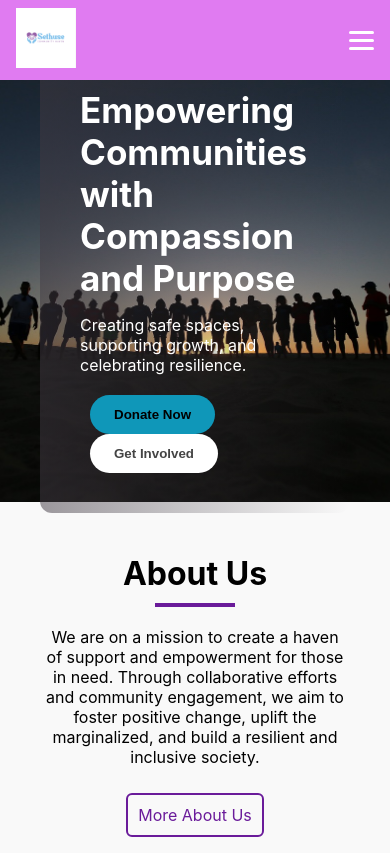
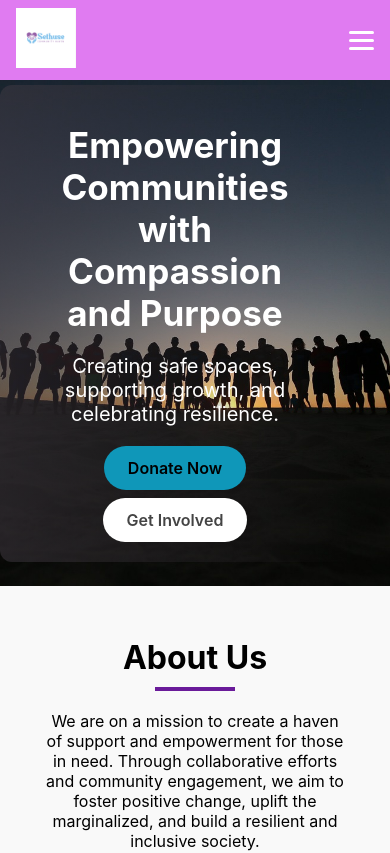
Before and after one commit to SmaSema/sethuse-website, a React (Create React App) app: page / in a window 390 px wide. Shown: the top 853 px of the page. Built offline with nearby package versions, Linux system fonts and the light colour scheme.

Commit message:
commit 72

```diff
--- a/src/components/Donate_page/ImpactStories.css
+++ b/src/components/Donate_page/ImpactStories.css
@@ -6,6 +6,10 @@
 .impact-stories h2 {
   margin-top: 3rem;
   text-align: center;
+}
+
+.story-card p {
+  margin-bottom: 0;
 }
 
 .stories-grid, .options {
--- a/src/components/Home_page/Hero.css
+++ b/src/components/Home_page/Hero.css
@@ -1,9 +1,3 @@
-h1 {
-  color: #ffffff;
-  margin-bottom: 16px;
-  font-size: 35px;
-}
-
 /* Hero Section */
 .hero {
   background-image: url('/src/assets/hero.jpg');
@@ -20,7 +14,6 @@ h1 {
   text-align: left;
 }
 
-
 .hero-overlay {
   background: linear-gradient(to right, rgba(65, 58, 67, 0.515), rgba(118, 63, 111, 0));
   padding: 40px;
@@ -28,6 +21,15 @@ h1 {
   margin-left: 40px;
 }
 
+h1 {
+  color: #ffffff;
+  margin-bottom: 16px;
+  font-size: 35px;
+}
+
+.hero-overlay p {
+  font-size: 20px ;
+}
 
 .hero-buttons {
   margin-top: 20px;
@@ -43,29 +45,65 @@ button {
   transition: background 0.3s;
 }
 
-button.primary {
+/* Ensure Link buttons look the same as real buttons */
+.hero-buttons .primary,
+.hero-buttons .secondary {
+  display: inline-block;
+  padding: 12px 24px;
+  border: none;
+  border-radius: 30px;
+  font-weight: 600;
+  cursor: pointer;
+  margin: 0 10px;
+  text-decoration: none;    /* Remove underline */
+  transition: background 0.3s;
+}
+
+.hero-buttons .primary {
   background-color: #0f97b9;
   color: #000;
 }
 
-button.primary:hover {
+.hero-buttons .primary:hover {
   background-color: #fbf729;
 }
 
-button.secondary {
+.hero-buttons .secondary {
   background-color: #fff;
   color: #444;
 }
 
-button.secondary:hover {
+.hero-buttons .secondary:hover {
   background-color: #cc64cc;
+  color: #fff;
 }
 
 /* Responsive styling for mobile */
 @media (max-width: 768px) {
+  .hero {
+    height: 60vh;
+  }
+
   .hero-overlay {
     margin-right: 40px;
-    margin-bottom: 50px;
+    margin-bottom: 20px;
+    margin-left: 0;
+    padding-top: 10px;
+    padding-bottom: 20px;
   }
 
+  h1 {
+    text-align: center;
+  }
+
+  p {
+    text-align: center;
+  }
+
+  .hero-buttons {
+    display: flex;
+    flex-direction: column;   /* Stack buttons vertically */
+    align-items: center;
+    gap: 0.5rem;
+  }
 }
--- a/src/components/Home_page/Hero.js
+++ b/src/components/Home_page/Hero.js
@@ -1,4 +1,5 @@
 import React from 'react';
+import { Link } from 'react-router-dom';
 import '../Home_page/Hero.css';
 
 const Hero = () => (
@@ -7,8 +8,8 @@ const Hero = () => (
       <h1>Empowering Communities with Compassion and Purpose</h1>
       <p>Creating safe spaces, supporting growth, and celebrating resilience.</p>
       <div className="hero-buttons">
-        <button className="primary">Donate Now</button>
-        <button className="secondary">Get Involved</button>
+        <Link to="/donate" className="primary">Donate Now</Link>
+        <Link to="/contact" className="secondary">Get Involved</Link>
       </div>
     </div>
   </section>
```
